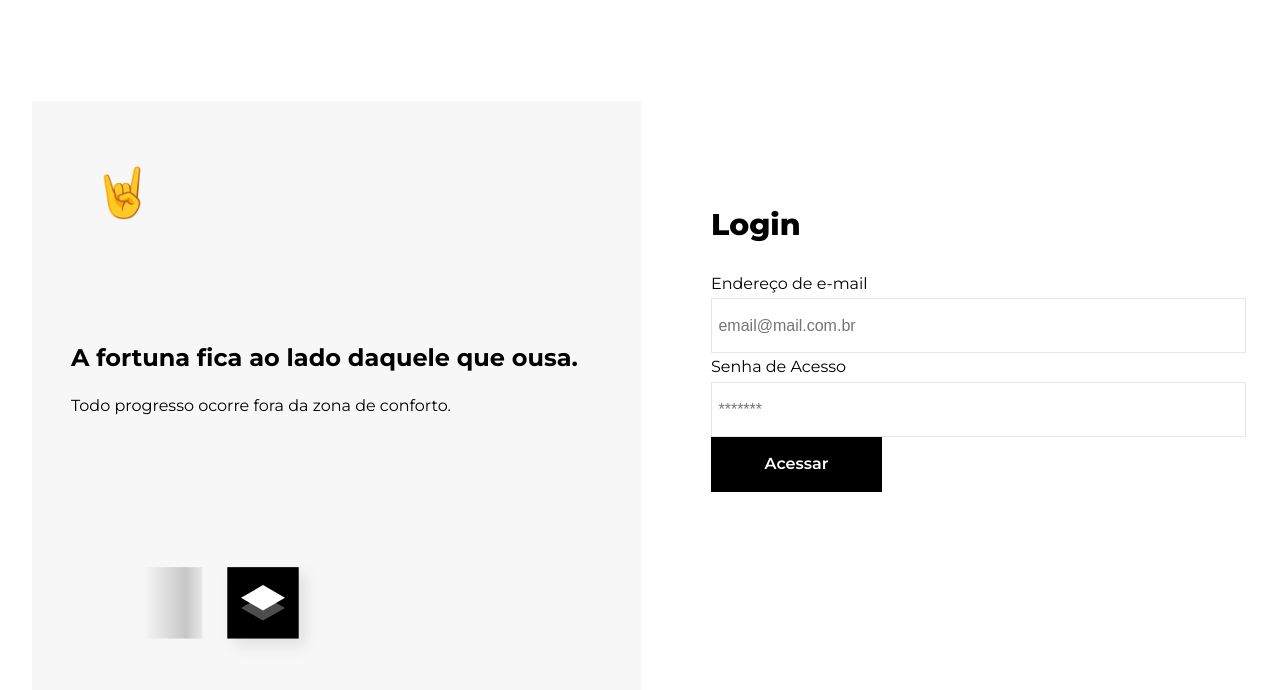
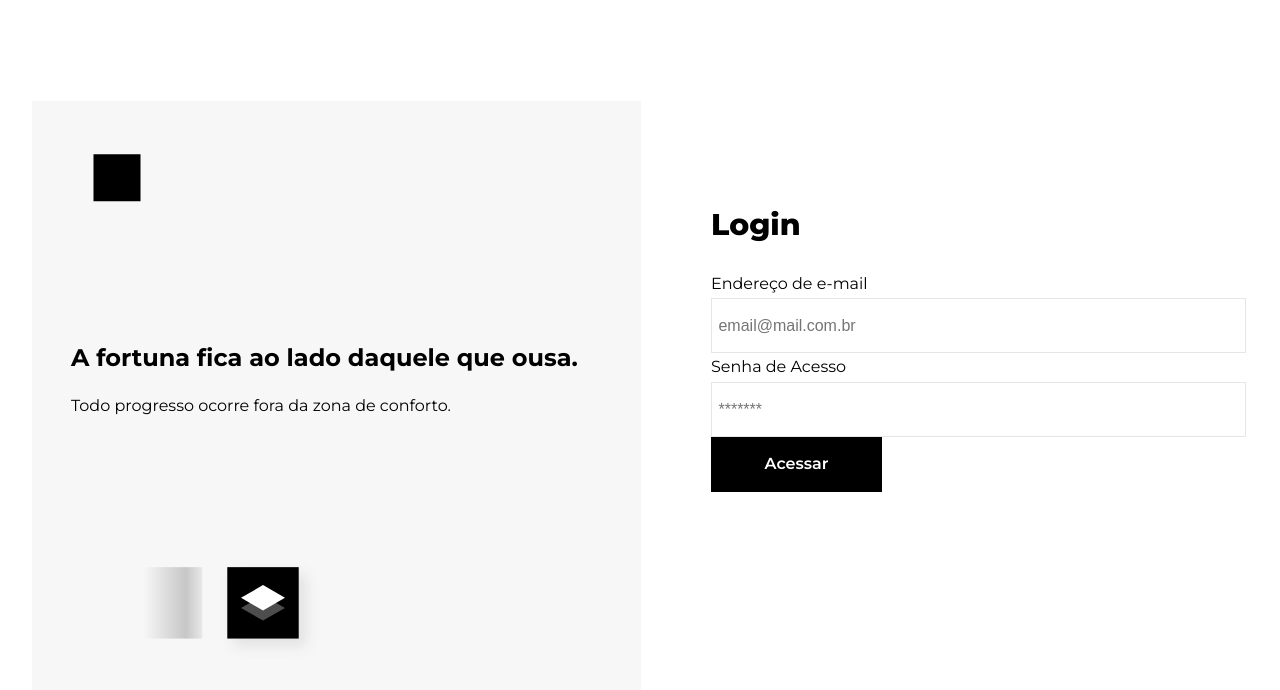
Before and after one commit to VitorRBrumatti/FrontEnd, a Vue app: page / in a window 1280 px wide. Shown: the top 690 px of the page. Built offline with nearby package versions, Linux system fonts and the light colour scheme.

Commit message:
alteration

```diff
--- a/src/components/Login.vue
+++ b/src/components/Login.vue
@@ -6,7 +6,7 @@
 
     <div class="container">
         <div class="efect">
-            <p class="rock-and-roll">🤘</p>
+            <img src="../assets/rockLoose.svg" alt="RockLoose" class="rock-and-roll">
             <div class="detail"></div>
             <img src="../assets/camada.svg" alt="Camadas" class="camadas">
             <h1 class="title">A fortuna fica ao lado daquele que ousa.</h1>
@@ -20,6 +20,7 @@
 .container {
     position: relative;
 }
+
 
 .efect:hover {
     transition: 0.3s;
```
Also changed, not shown: src/assets/image.png (deleted), src/assets/rockLoose.svg (added).
